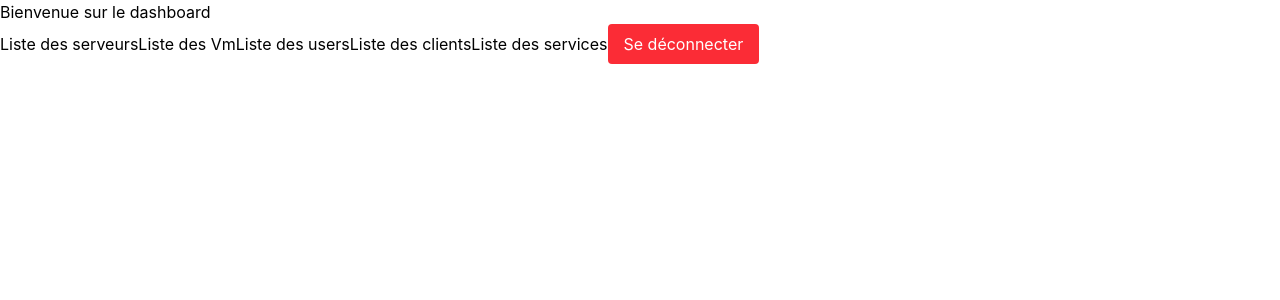
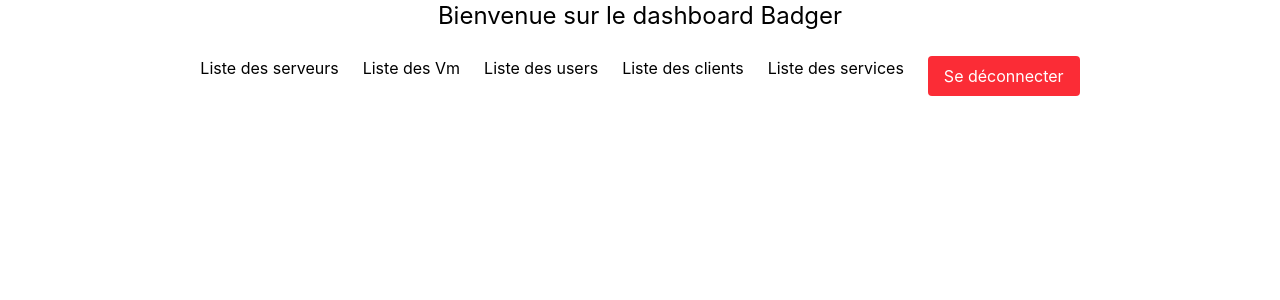
Before and after one commit to Gregoire-F/tp-react, a React (Vite) app: page /dashboard in a window 1280 px wide. Shown: the top 300 px of the page. Built offline with nearby package versions, Linux system fonts and the light colour scheme; sample sign-in values are in the browser's storage.

Commit message:
Ajout d'un peu de style en dashboard

```diff
--- a/src/pages/Dashboard.tsx
+++ b/src/pages/Dashboard.tsx
@@ -5,8 +5,11 @@ export default function Dashboard() {
   const dispatch = useAppDispatch();
   const navigate = useNavigate();
   return (
-    <section>
-      <h2>Bienvenue sur le dashboard</h2>
+    <header>
+      <nav className="border-slate-200 h-30">
+        <h2 className="text-center text-2xl mb-6">Bienvenue sur le dashboard Badger</h2>
+        <div className="text-l flex justify-center flex-wrap items-center mx-auto max-w-7-xl px-6">
+          <div className="flex gap-6">
             <Link to="/server/me">Liste des serveurs</Link>
             <Link to="/vm/me">Liste des Vm</Link>
             <Link to="/user/me">Liste des users</Link>
@@ -21,6 +24,9 @@ export default function Dashboard() {
             >
               Se déconnecter
             </button>
-    </section>
+          </div>
+        </div>
+      </nav>
+    </header>
   );
 }
--- a/src/pages/User.tsx
+++ b/src/pages/User.tsx
@@ -31,7 +31,7 @@ const initialForm: UserForm = {
   email: "",
   firstname: "",
   roles: "",
-  // ip_address: "",
+  ip_address: "",
   team: "",
   ssh_user: "",
 };
@@ -109,7 +109,7 @@ export default function User() {
         {Array.isArray(user) &&
           user.map((user) => (
             <li key={user.id}>
-              {user.name} -{user.firstname} -{user.email} -{" "}
+              {user.name} -{user.firstname} -{user.email}
               {Array.isArray(user.roles) ? user.roles[0] : user.roles}
               {canEdit(null) && (
                 <button
@@ -119,6 +119,7 @@ export default function User() {
                       email: user.email,
                       name: user.name,
                       ssh_user: user.ssh_user,
+                      ip_address: user.ip_address,
                       firstname: user.firstname,
                       roles: Array.isArray(user.roles)
                         ? (user.roles[0] ?? "")
@@ -175,12 +176,12 @@ export default function User() {
             onChange={handleChange("email")}
             required
           />
-          {/* <input
+          <input
             type="string"
             placeholder="ip_adress"
             value={form.ip_address}
             onChange={handleChange("ip_address")}
-          /> */}
+          />
           <input
             type="string"
             placeholder="password"
```
Lines whose indentation alone changed are shown as unchanged.
